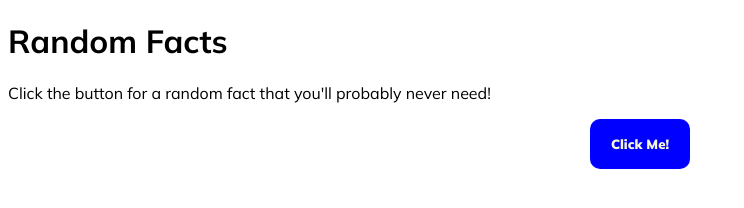
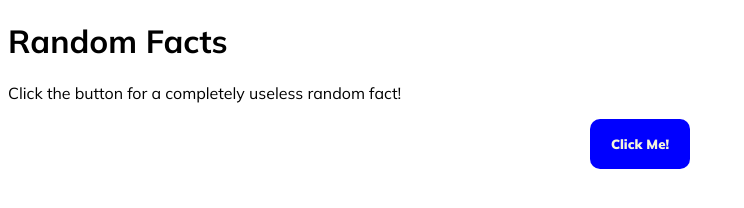
Before and after one commit to soapBall/random-fact, a plain HTML site: page index.html in a window 1280 px wide. Shown: the whole page, without its empty margins (0-744 px from the left). Drawn offline with Linux system fonts and the light colour scheme.

Commit message:
Update index.html

```diff
--- a/index.html
+++ b/index.html
@@ -49,7 +49,7 @@
       Random Facts
     </h1>
     <p>
-      Click the button for a random fact that you'll probably never need!
+      Click the button for a completely useless random fact!
     </p>
     <button id = "randomBtm">Click Me!</button>
 </body>
```
